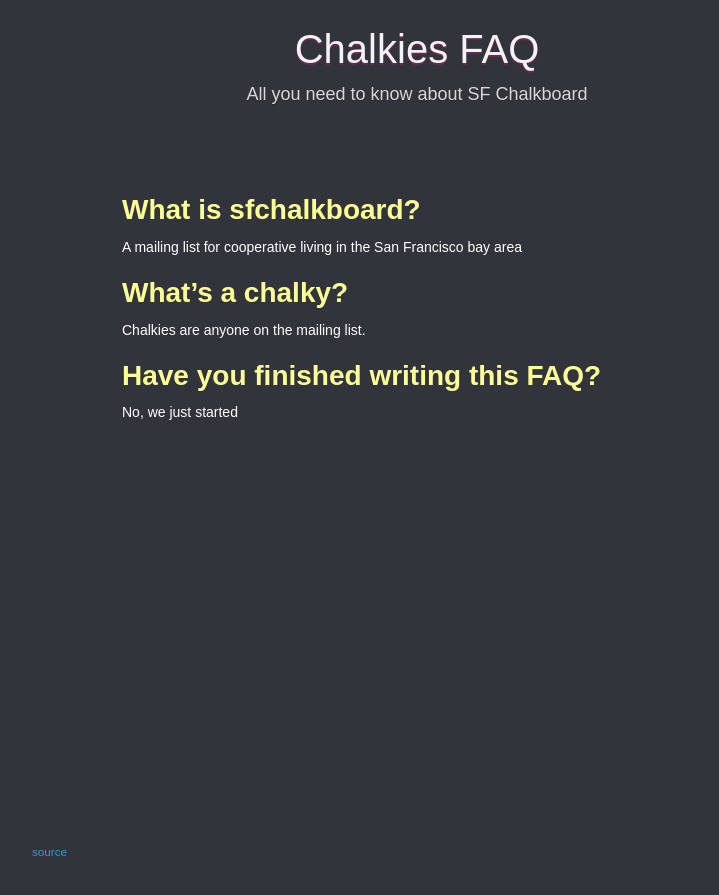
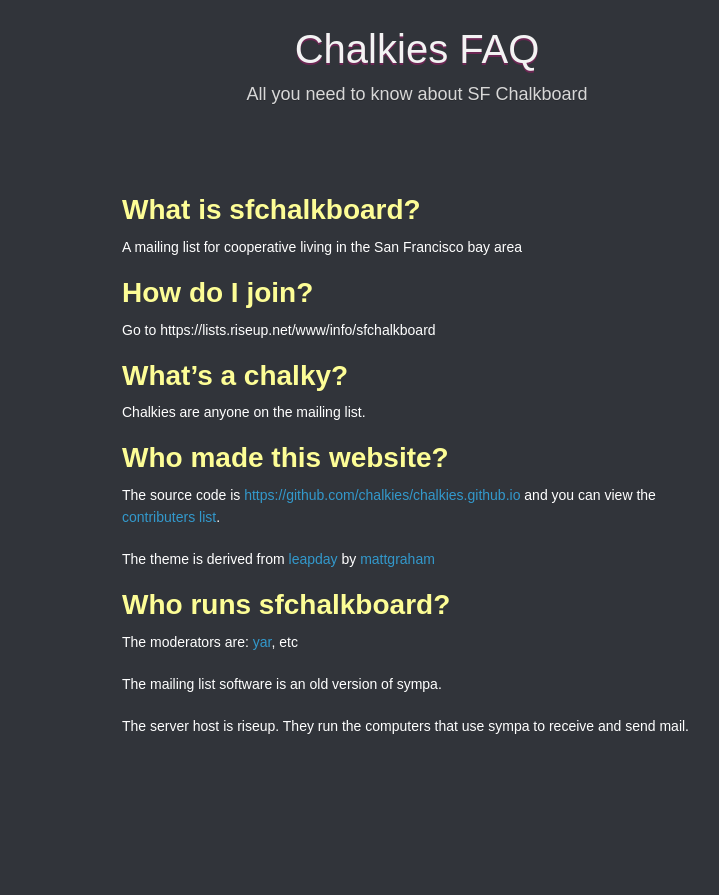
Before and after one commit to organicunity/chalkies.github.io, a Jekyll site: the page built from index.md, in a window 1280 px wide. Shown: the top 895 px of the page, without its empty margins (223-942 px from the left). Built offline with Jekyll 4.4.1, drawn with Linux system fonts in a browser that asks for light colours; our own code applies the rules of GitHub Pages for plain Markdown files.

Commit message:
source, basics

```diff
--- a/_layouts/default.html
+++ b/_layouts/default.html
@@ -20,11 +20,6 @@
       {% else %}
         {{content}}
       {% endif %}
-      <footer>
-         <ul class="no-dot" style="font-size: smaller;">
-           <li><a href="https://github.com/chalkies/chalkies.github.io">source</a></li>
-         </ul>
-      </footer>
    </div>
 </body>
 </html>
--- a/index.md
+++ b/index.md
@@ -8,10 +8,24 @@ tagline: All you need to know about SF Chalkboard
 
 A mailing list for cooperative living in the San Francisco bay area
 
+# How do I join?
+
+Go to https://lists.riseup.net/www/info/sfchalkboard
+
 # What's a chalky?
 
 Chalkies are anyone on the mailing list.
 
-# Have you finished writing this FAQ?
+# Who made this website?
 
-No, we just started
+The source code is [https://github.com/chalkies/chalkies.github.io](on github) and you can view the [contributers list](https://github.com/chalkies/chalkies.github.io/graphs/contributors).
+
+The theme is derived from [leapday](https://github.com/mattgraham/leapday) by [mattgraham](https://twitter.com/mattgraham)
+
+# Who runs sfchalkboard?
+
+The moderators are: [yar](https://yar.gay/), etc
+
+The mailing list software is an old version of sympa.
+
+The server host is riseup. They run the computers that use sympa to receive and send mail.
```
